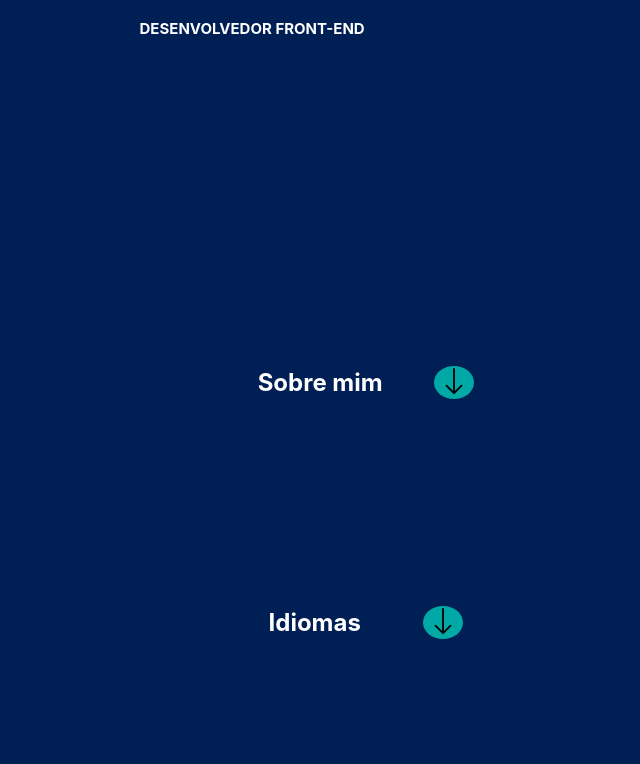
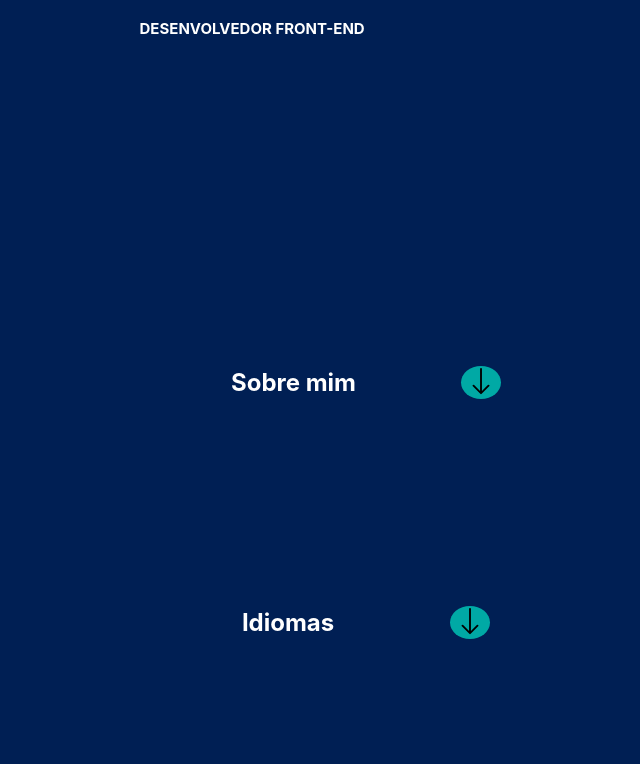
Before and after one commit to Vitor104/meu-portfolio, a React (Create React App) app: page /home in a window 1280 px wide. Shown: the part 536-1300 px from the top of the page, without its empty margins (274-914 px from the left). Built offline with nearby package versions, Linux system fonts and the light colour scheme.

Commit message:
Update home.module.css

```diff
--- a/src/components/home/home.module.css
+++ b/src/components/home/home.module.css
@@ -167,12 +167,11 @@
     }
 
     .aboutTitleAndBttn, .langTitleAndBttn {
-      width: 20em;
+      width: 30em;
     }
 
     .aboutMe {
-      width: 20em;
-      height: 15em;
+      width: 30em;
       padding: 0;
     }
 
```
